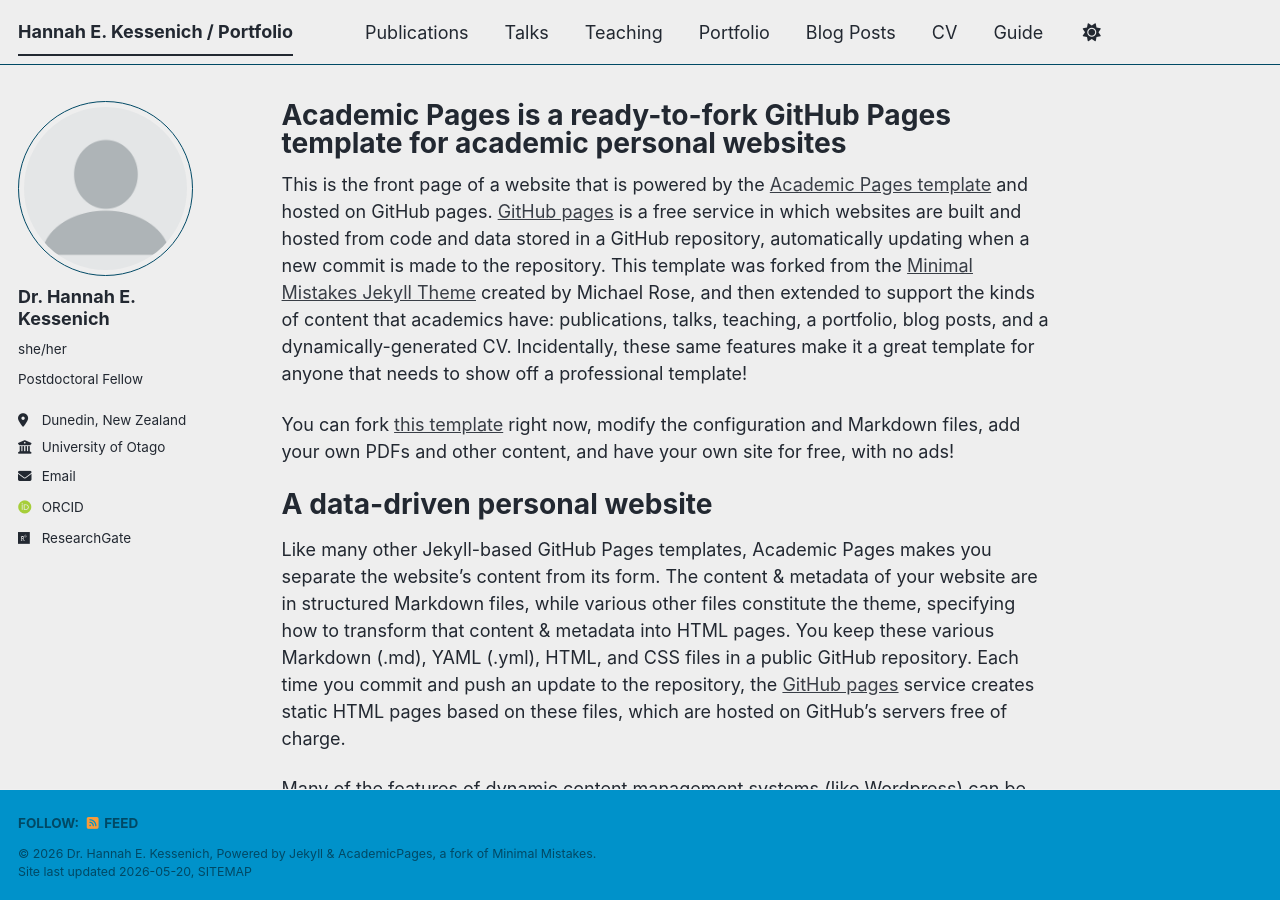
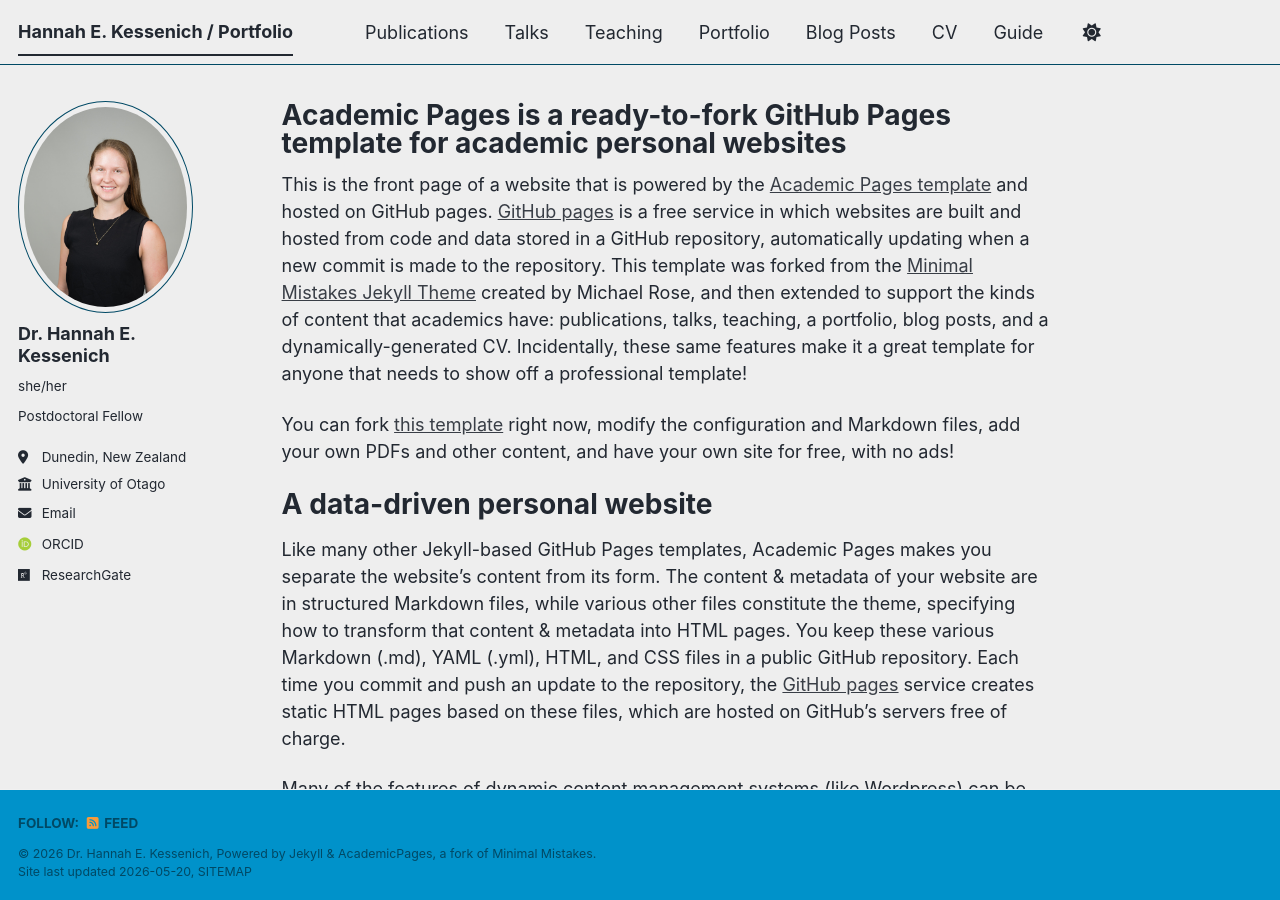
Before and after one commit to hannahekessenich/hannahekessenich.github.io, a Jekyll site: the page built from _pages/about.md, in a window 1280 px wide and 900 px high. Built offline with Jekyll 4.4.1, drawn with Linux system fonts in a browser that asks for light colours; some web fonts are replaced; a script bundle is joined from its source files by our own code; library files that are not in the unit come from our copies.

Commit message:
Update _config.yml

```diff
--- a/_config.yml
+++ b/_config.yml
@@ -23,7 +23,7 @@ repository               : "hannahekessenich/website"
 #               Additional customization can be done by editing /_includes/author-profile.html
 author:
   # Biographic information
-  avatar           : "profile.png"
+  avatar           : "Headshot Hannah Kessenich-00040.jpg"
   name             : "Dr. Hannah E. Kessenich"
   pronouns         : "she/her"
   bio              : "Postdoctoral Fellow"
```
